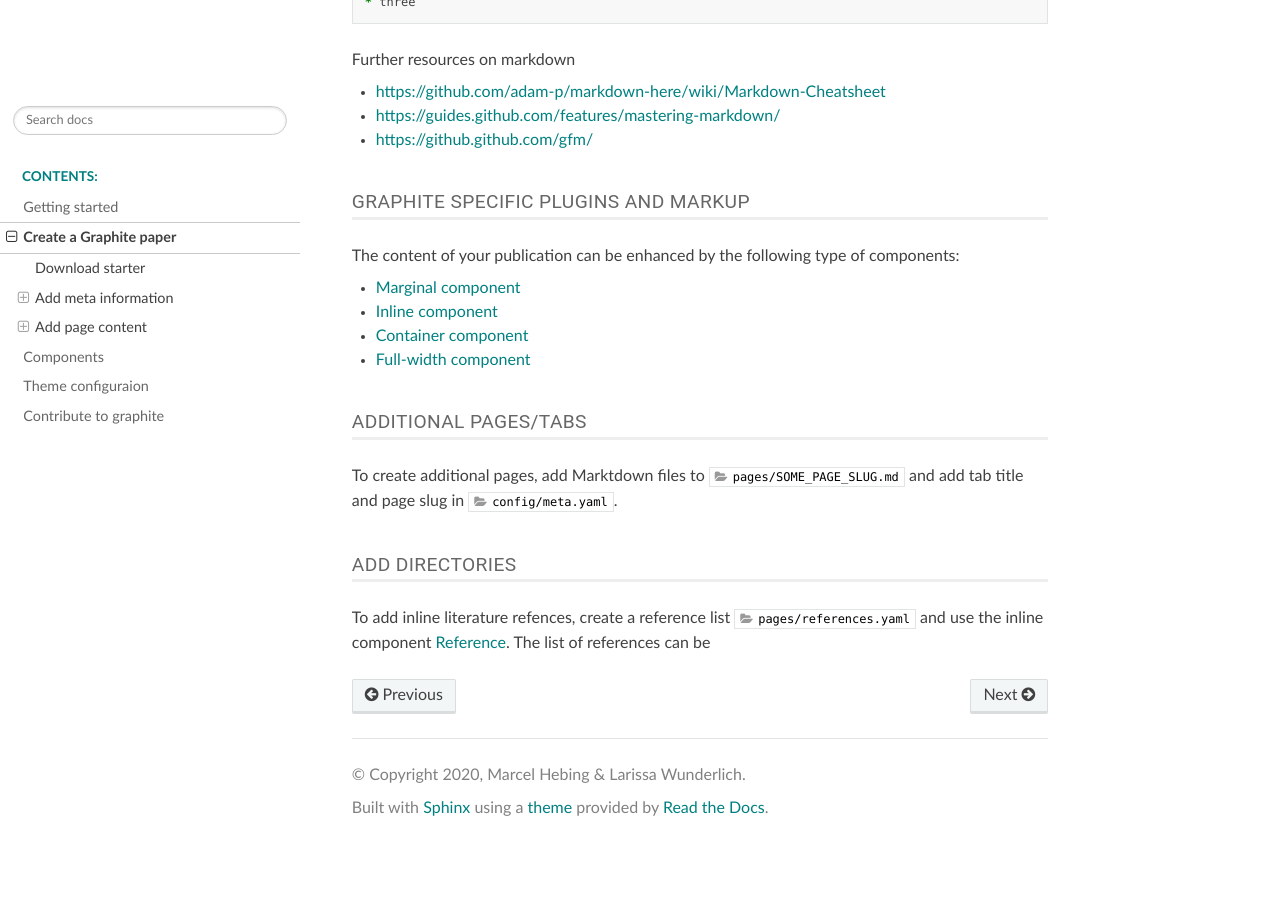
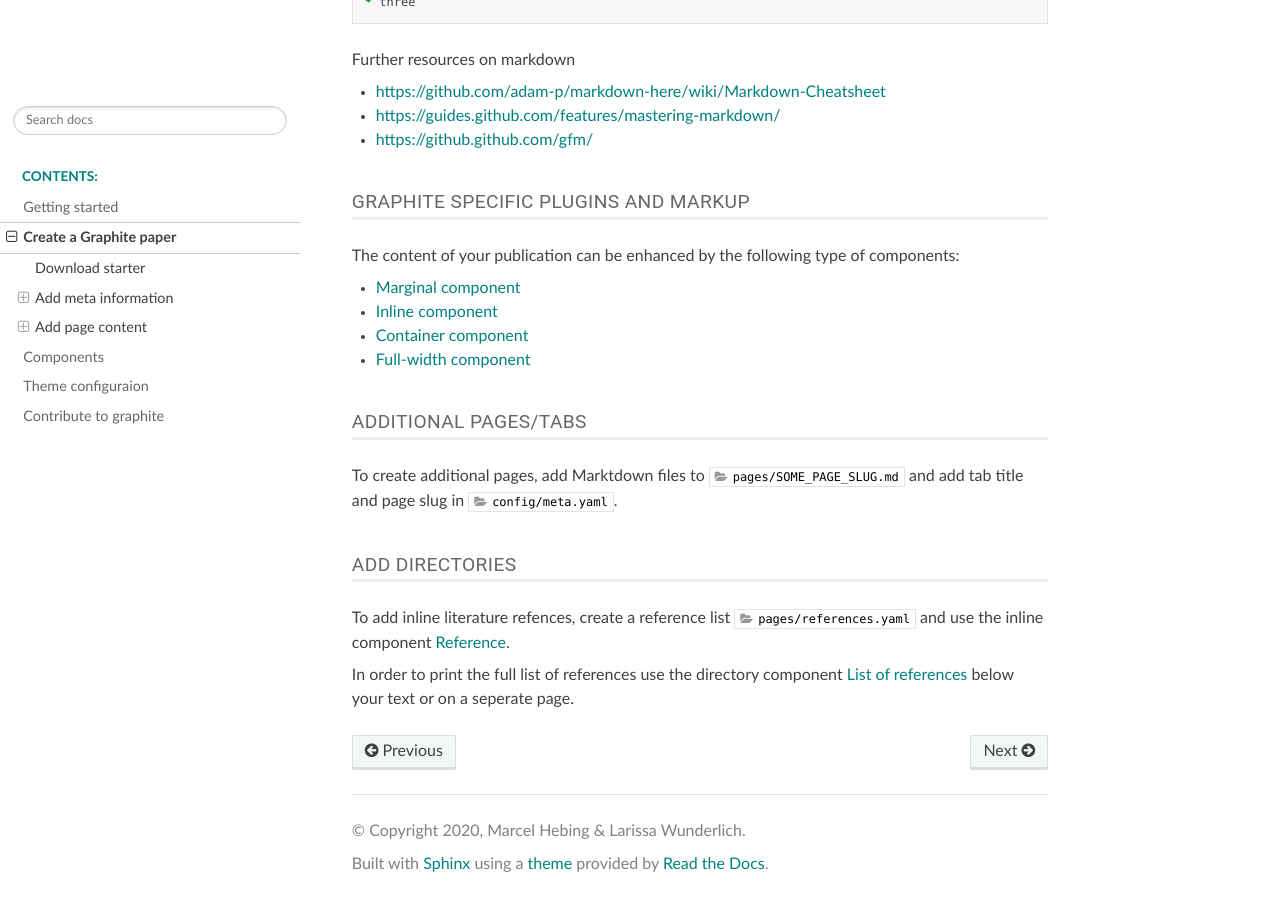
Before and after one commit to impactdistillery/graphite-paper, a Sphinx documentation site: the page built from docs/pages/create-paper.rst, in a window 1280 px wide and 900 px high, scrolled down 5577 px. Built offline with Sphinx 7.4.7 and the Read the Docs theme 2.0.0, drawn with Linux system fonts in a browser that asks for light colours; before the commit the page ends 6421 px from its top, so only the background shows below that; some of the changed text lies outside the part shown.

Commit message:
Continuing documentation

```diff
--- a/docs/pages/components.rst
+++ b/docs/pages/components.rst
@@ -511,6 +511,8 @@ Component to display figures spaning the full width of the page.
 Additional plugins
 ==================
 
+.. _List of references:
+
 List of references
 ------------------
 
--- a/docs/pages/create-paper.rst
+++ b/docs/pages/create-paper.rst
@@ -14,7 +14,7 @@ Download  starter
 
     $ git clone github.com/crosssenses/sample-journal
 
-This will give you a starter with the following pape structure:
+This will give you a starter with the following page structure:
 
 :icon-folder:`\ ` ``sample-journal/``
 
@@ -118,4 +118,5 @@ Add directories
 ---------------
 
 To add inline literature refences, create a reference list :file:`pages/references.yaml` and use the inline component :ref:`Reference`.
-The list of references can be
+
+In order to print the full list of references use the directory component :ref:`List of references` below your text or on a seperate page.
```
